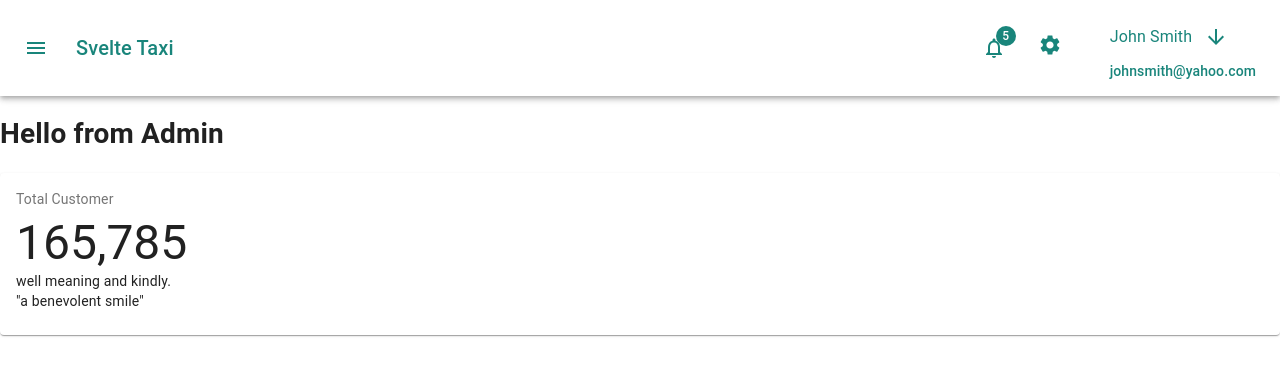
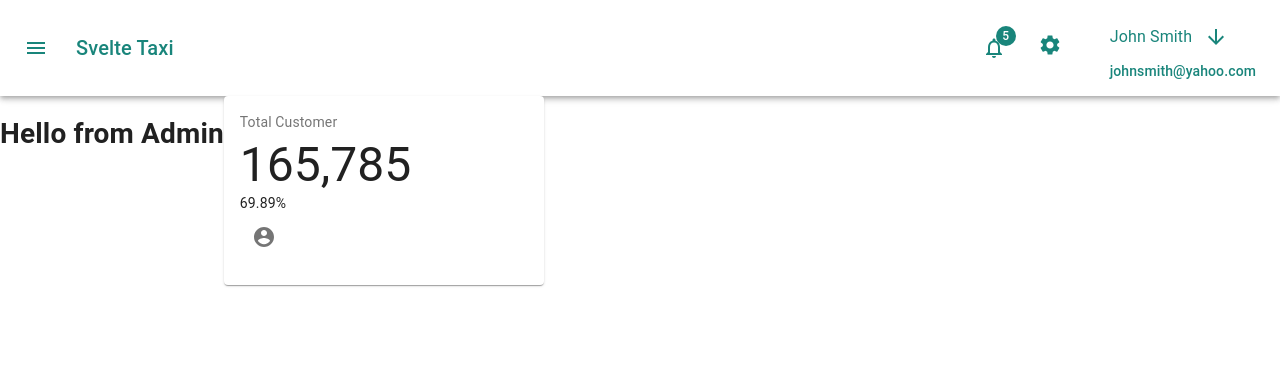
Before and after one commit to walosha/svelte_taxi, a React (Create React App) app: page /dashboard in a window 1280 px wide. Shown: the top 376 px of the page. Built offline with nearby package versions, Linux system fonts and the light colour scheme.

Commit message:
added grid to the dashboard page

```diff
--- a/src/components/header/DashBoardInfoCard.jsx
+++ b/src/components/header/DashBoardInfoCard.jsx
@@ -1,9 +1,10 @@
 import React from "react";
 import { makeStyles } from "@material-ui/core/styles";
 import Card from "@material-ui/core/Card";
-
 import CardContent from "@material-ui/core/CardContent";
 import Typography from "@material-ui/core/Typography";
+import { AccountCircleRounded } from "@material-ui/icons";
+import IconButton from "@material-ui/core/IconButton";
 
 const useStyles = makeStyles({
   card: {
@@ -34,10 +35,11 @@
           165,785
         </Typography>
         <Typography variant="body2" component="p">
-          well meaning and kindly.
-          <br />
-          {'"a benevolent smile"'}
+          69.89%
         </Typography>
+        <IconButton>
+          <AccountCircleRounded />
+        </IconButton>
       </CardContent>
     </Card>
   );
--- a/src/pages/dashBoard.jsx
+++ b/src/pages/dashBoard.jsx
@@ -1,12 +1,22 @@
 import React from "react";
-
+import { makeStyles } from "@material-ui/core/styles";
+import Grid from "@material-ui/core/Grid";
 import DashBoardInfoCard from "../components/header/DashBoardInfoCard";
 
+const useStyles = makeStyles(theme => ({
+  root: {
+    display: "flex"
+  }
+}));
+
 export default function DashBoard() {
+  const classes = useStyles();
   return (
-    <div>
+    <div className={classes.root}>
       <h1>Hello from Admin</h1>
-      <DashBoardInfoCard />
+      <Grid item xs={12} md={4} lg={3}>
+        <DashBoardInfoCard />
+      </Grid>
     </div>
   );
 }
```
